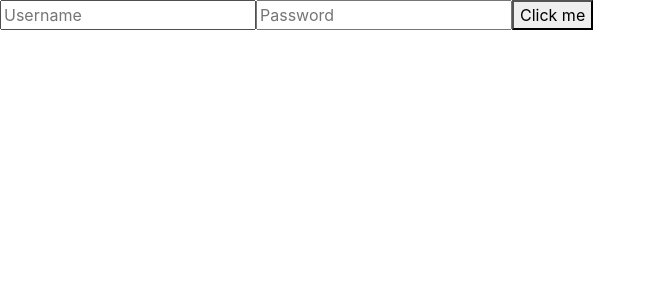
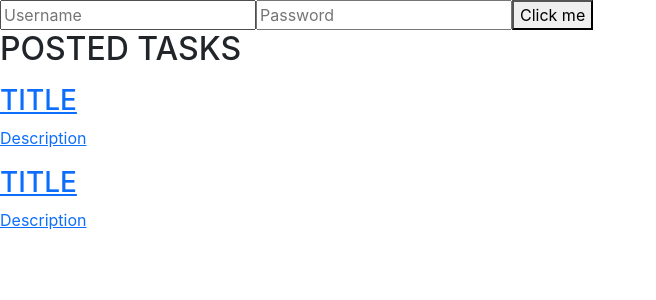
Before and after one commit to L42ARO/Hackabull_2022, a React (Create React App) app in the folder kurier-project/: page / in a window 1280 px wide. Shown: the top 300 px of the page, without its empty margins (0-656 px from the left). Built offline with nearby package versions, Linux system fonts and the light colour scheme; no server answers.

Commit message:
lil flex fix for postedTasks

```diff
--- a/kurier-project/src/App.tsx
+++ b/kurier-project/src/App.tsx
@@ -70,7 +70,7 @@
   }
   function PostedTasks() {
     return (
-      <div className={currentScreen[1]}>
+      <div className={currentScreen[1]+"flex-wrap"}>
           <h2 >POSTED TASKS</h2>
           <p>{currentUser?.id}</p>
           <a href="TheNegotiator.html"><div className="task-choice">
```
